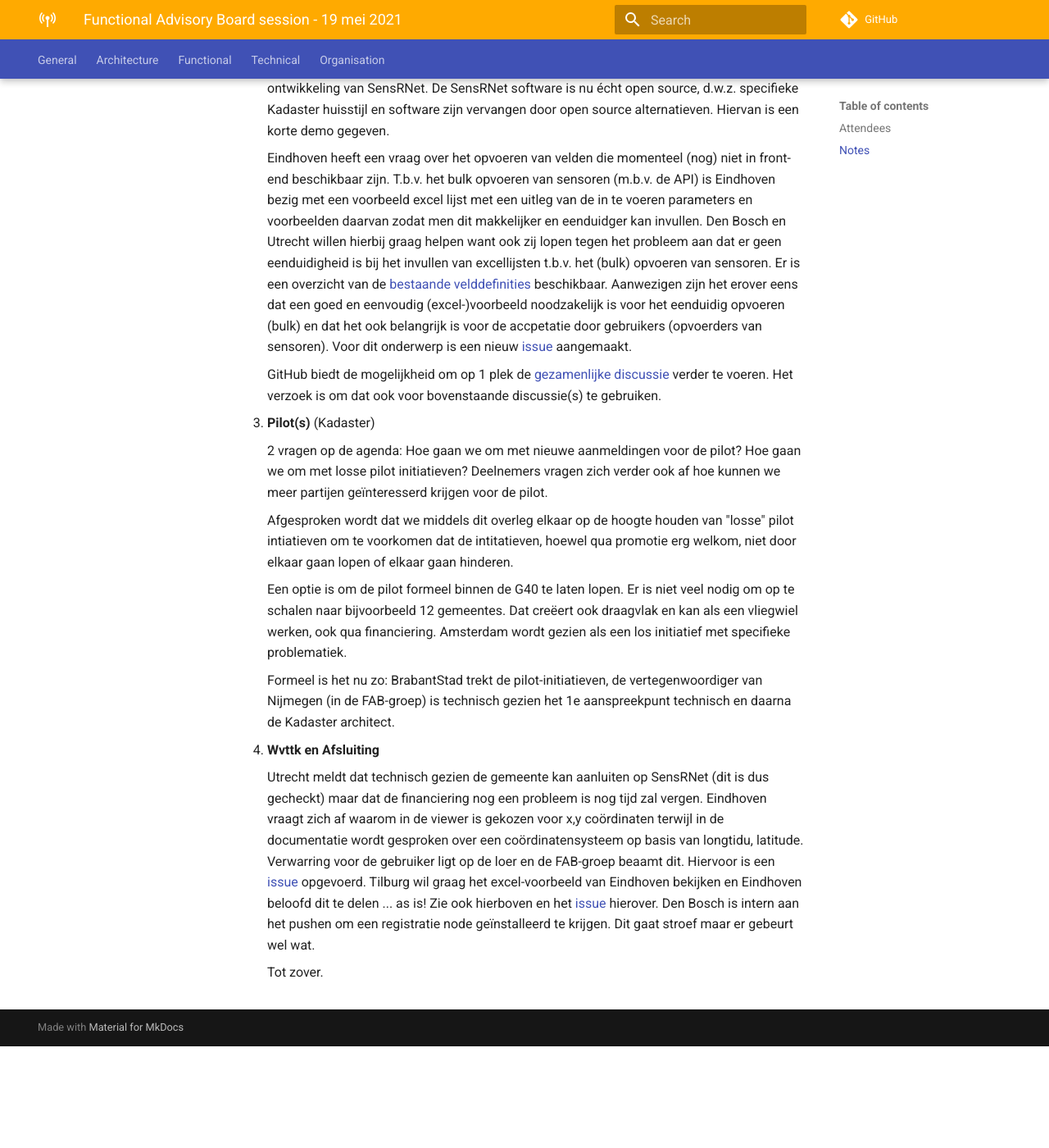
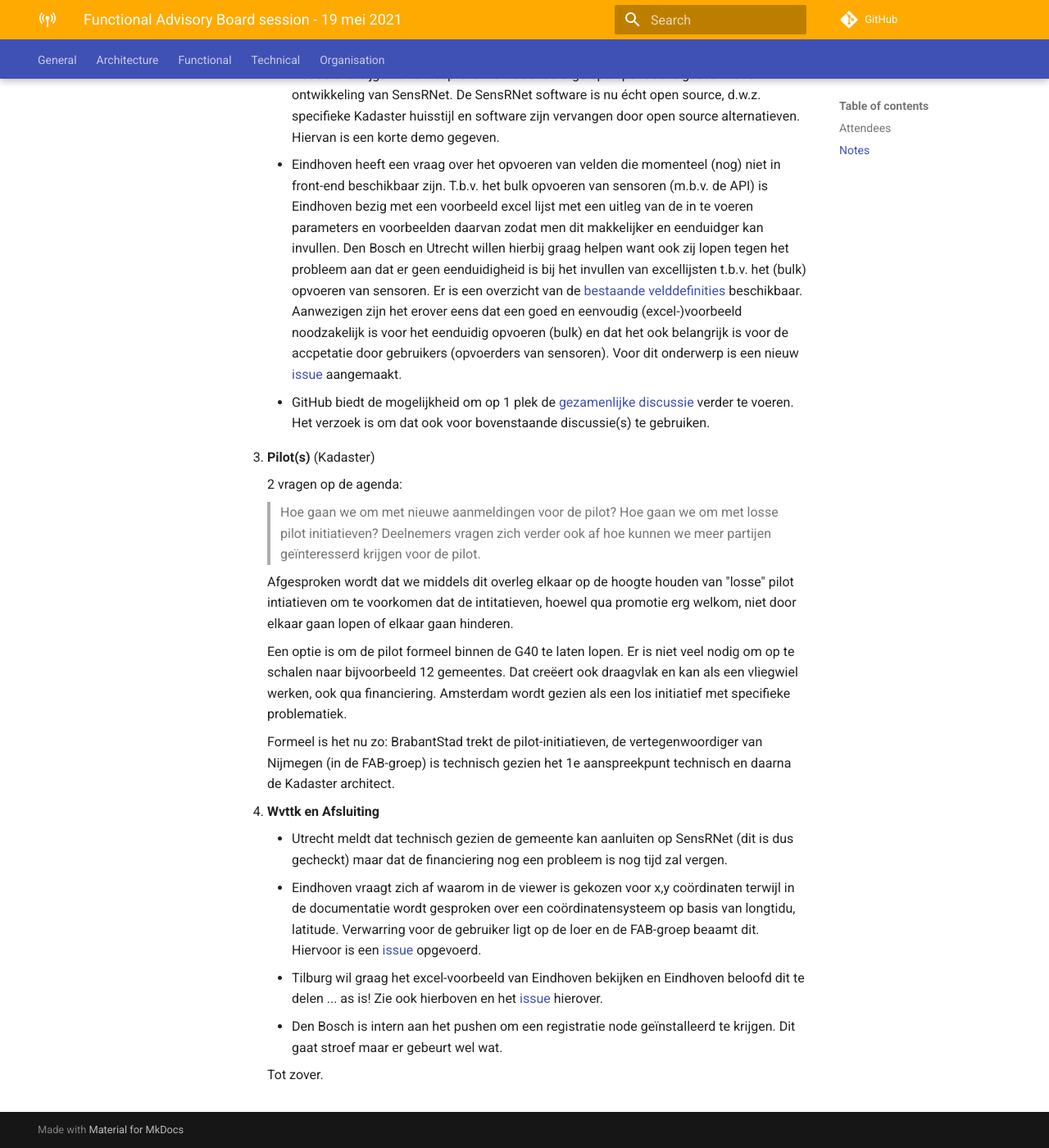
Before and after one commit to kadaster-labs/sensrnet-home, an MkDocs documentation site: the page built from docs/notes/2021-05-19-FAB-notes.md, in a window 1280 px wide and 1400 px high, scrolled down 1674 px. Shown: the whole window at 82% size. Built offline with MkDocs 1.6.1 and Material for MkDocs 9.7.7, drawn with Linux system fonts in a browser that asks for light colours; comment, search, counter and statistics services are not loaded; before the commit the page ends 2950 px from its top, so only the background shows below that.

```diff
--- a/docs/notes/2021-05-19-FAB-notes.md
+++ b/docs/notes/2021-05-19-FAB-notes.md
@@ -36,18 +36,18 @@ Onderwerpen:
 
 2. **Voortgang en komende sprint (incl. demo)** (zie [bord](https://github.com/orgs/kadaster-labs/projects/1))
 
-    Het bord is bijgewerkt. Besproken is wat er de afgelopen periode is gedaan rond ontwikkeling van SensRNet. De SensRNet software is nu écht open source, d.w.z. specifieke Kadaster huisstijl en software zijn vervangen door open source alternatieven. Hiervan is een korte demo gegeven.
+     - Het bord is bijgewerkt. Besproken is wat er de afgelopen periode is gedaan rond ontwikkeling van SensRNet. De SensRNet software is nu écht open source, d.w.z. specifieke Kadaster huisstijl en software zijn vervangen door open source alternatieven. Hiervan is een korte demo gegeven.
 
-    Eindhoven heeft een vraag over het opvoeren van velden die momenteel (nog) niet in front-end beschikbaar zijn. T.b.v. het bulk opvoeren van sensoren (m.b.v. de API) is Eindhoven bezig met een voorbeeld excel lijst met een uitleg van de in te voeren parameters en voorbeelden daarvan zodat men dit makkelijker en eenduidger kan invullen. Den Bosch en Utrecht willen hierbij graag helpen want ook zij lopen tegen het probleem aan dat er geen eenduidigheid is bij het invullen van excellijsten t.b.v. het (bulk) opvoeren van sensoren. Er is een overzicht van de [bestaande velddefinities](https://github.com/kadaster-labs/sensrnet-home/blob/definities-1/docs/Definitions.rst) beschikbaar. Aanwezigen zijn het erover eens dat een goed en eenvoudig (excel-)voorbeeld noodzakelijk is voor het eenduidig opvoeren (bulk) en dat het ook belangrijk is voor de accpetatie door gebruikers (opvoerders van sensoren). Voor dit onderwerp is een nieuw [issue](https://github.com/kadaster-labs/sensrnet-home/issues/176) aangemaakt.
+     - Eindhoven heeft een vraag over het opvoeren van velden die momenteel (nog) niet in front-end beschikbaar zijn. T.b.v. het bulk opvoeren van sensoren (m.b.v. de API) is Eindhoven bezig met een voorbeeld excel lijst met een uitleg van de in te voeren parameters en voorbeelden daarvan zodat men dit makkelijker en eenduidger kan invullen. Den Bosch en Utrecht willen hierbij graag helpen want ook zij lopen tegen het probleem aan dat er geen eenduidigheid is bij het invullen van excellijsten t.b.v. het (bulk) opvoeren van sensoren. Er is een overzicht van de [bestaande velddefinities](https://github.com/kadaster-labs/sensrnet-home/blob/definities-1/docs/Definitions.rst) beschikbaar. Aanwezigen zijn het erover eens dat een goed en eenvoudig (excel-)voorbeeld noodzakelijk is voor het eenduidig opvoeren (bulk) en dat het ook belangrijk is voor de accpetatie door gebruikers (opvoerders van sensoren). Voor dit onderwerp is een nieuw [issue](https://github.com/kadaster-labs/sensrnet-home/issues/176) aangemaakt.
 
-    GitHub biedt de mogelijkheid om op 1 plek de [gezamenlijke discussie](https://github.com/kadaster-labs/sensrnet-home/discussions) verder te voeren. Het verzoek is om dat ook voor bovenstaande discussie(s) te gebruiken.
+     - GitHub biedt de mogelijkheid om op 1 plek de [gezamenlijke discussie](https://github.com/kadaster-labs/sensrnet-home/discussions) verder te voeren. Het verzoek is om dat ook voor bovenstaande discussie(s) te gebruiken.
 
 
 3. **Pilot(s)** (Kadaster)
 
     2 vragen op de agenda:
-    Hoe gaan we om met nieuwe aanmeldingen voor de pilot?
-    Hoe gaan we om met losse pilot initiatieven?
+    > Hoe gaan we om met nieuwe aanmeldingen voor de pilot?
+    > Hoe gaan we om met losse pilot initiatieven?
     Deelnemers vragen zich verder ook af hoe kunnen we meer partijen geïnteresserd krijgen voor de pilot.
 
     Afgesproken wordt dat we middels dit overleg elkaar op de hoogte houden van "losse" pilot intiatieven om te voorkomen dat de intitatieven, hoewel qua promotie erg welkom, niet door elkaar gaan lopen of elkaar gaan hinderen.
@@ -59,9 +59,9 @@ Onderwerpen:
 
 5. **Wvttk en Afsluiting**
 
-    Utrecht meldt dat technisch gezien de gemeente kan aanluiten op SensRNet (dit is dus gecheckt) maar dat de financiering nog een probleem is nog tijd zal vergen.
-    Eindhoven vraagt zich af waarom in de viewer is gekozen voor x,y coördinaten terwijl in de documentatie wordt gesproken over een coördinatensysteem op basis van longtidu, latitude. Verwarring voor de gebruiker ligt op de loer en de FAB-groep beaamt dit. Hiervoor is een [issue](https://github.com/kadaster-labs/sensrnet-home/issues/177) opgevoerd.
-    Tilburg wil graag het excel-voorbeeld van Eindhoven bekijken en Eindhoven beloofd dit te delen ... as is! Zie ook hierboven en het [issue](https://github.com/kadaster-labs/sensrnet-home/issues/176) hierover.
-    Den Bosch is intern aan het pushen om een registratie node geïnstalleerd te krijgen. Dit gaat stroef maar er gebeurt wel wat.
+     - Utrecht meldt dat technisch gezien de gemeente kan aanluiten op SensRNet (dit is dus gecheckt) maar dat de financiering nog een probleem is nog tijd zal vergen.
+     - Eindhoven vraagt zich af waarom in de viewer is gekozen voor x,y coördinaten terwijl in de documentatie wordt gesproken over een coördinatensysteem op basis van longtidu, latitude. Verwarring voor de gebruiker ligt op de loer en de FAB-groep beaamt dit. Hiervoor is een [issue](https://github.com/kadaster-labs/sensrnet-home/issues/177) opgevoerd.
+     - Tilburg wil graag het excel-voorbeeld van Eindhoven bekijken en Eindhoven beloofd dit te delen ... as is! Zie ook hierboven en het [issue](https://github.com/kadaster-labs/sensrnet-home/issues/176) hierover.
+     - Den Bosch is intern aan het pushen om een registratie node geïnstalleerd te krijgen. Dit gaat stroef maar er gebeurt wel wat.
 
     Tot zover.
```
